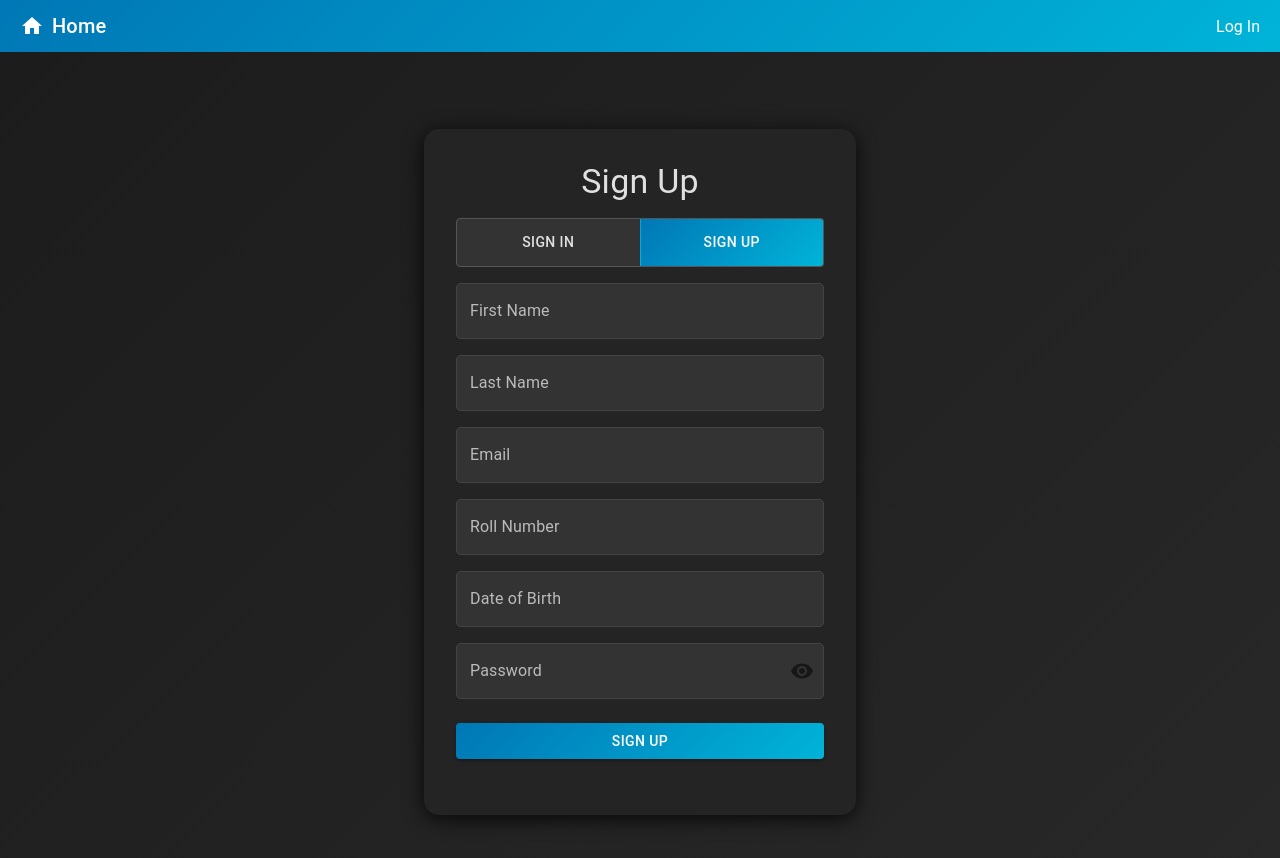
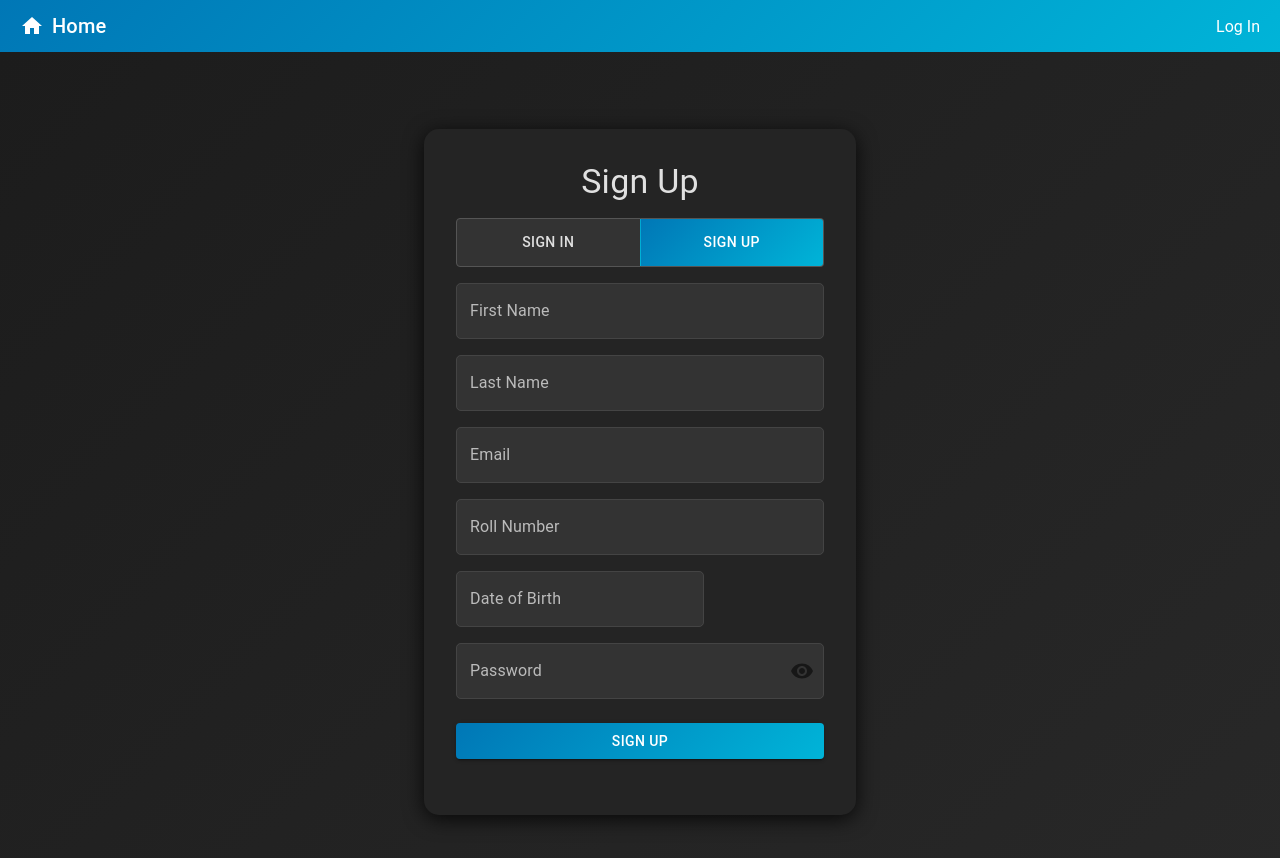
Before and after one commit to ApoorvaPa/BAJAJ-FRONTEND, a React (Vite) app: page / in a window 1280 px wide. Both pictures are taken after a click on the button "SIGN UP". Shown: the top 858 px of the page. Built offline with nearby package versions, Linux system fonts and the light colour scheme.

Commit message:
added date picker

```diff
--- a/package.json
+++ b/package.json
@@ -14,7 +14,9 @@
     "@emotion/styled": "^11.13.0",
     "@mui/icons-material": "^5.16.7",
     "@mui/material": "^5.16.7",
+    "@mui/x-date-pickers": "^7.14.0",
     "axios": "^1.7.5",
+    "dayjs": "^1.11.13",
     "jwt-decode": "^4.0.0",
     "react": "^18.3.1",
     "react-dom": "^18.3.1",
--- a/src/SignupLogin.jsx
+++ b/src/SignupLogin.jsx
@@ -18,6 +18,8 @@ import {
   useMediaQuery,
   CircularProgress,
 } from "@mui/material";
+import { DatePicker, LocalizationProvider } from "@mui/x-date-pickers";
+import { AdapterDayjs } from "@mui/x-date-pickers/AdapterDayjs";
 import Visibility from "@mui/icons-material/Visibility";
 import VisibilityOff from "@mui/icons-material/VisibilityOff";
 import { styled } from "@mui/material/styles";
@@ -25,6 +27,7 @@ import axios from "axios";
 import { useNavigate } from "react-router-dom";
 import { useAuth } from "./AuthContext"; // Adjust the path as necessary
 import "./SignupLogin.css";
+import dayjs from "dayjs"; // for formatting the date
 
 const CustomToggleButton = styled(ToggleButton)(({ theme }) => ({
   color: "#e0e0e0",
@@ -45,7 +48,7 @@ const SignupLogin = () => {
   const [mode, setMode] = useState("signin");
   const [email, setEmail] = useState("");
   const [password, setPassword] = useState("");
-  const [dob, setDob] = useState("");
+  const [dob, setDob] = useState(null);
   const [showPassword, setShowPassword] = useState(false);
   const [firstName, setFirstName] = useState("");
   const [lastName, setLastName] = useState("");
@@ -69,6 +72,10 @@ const SignupLogin = () => {
   const handleSubmit = async (e, isSignUp) => {
     e.preventDefault();
     setLoading(true); // Start loading spinner
+
+    // Format DOB as ddmmyyyy
+    const formattedDob = dob ? dayjs(dob).format("DDMMYYYY") : "";
+
     const url = `https://bajaj-backend-ybma.onrender.com/${
       isSignUp ? "signup" : "login"
     }`;
@@ -76,7 +83,7 @@ const SignupLogin = () => {
       ? {
           firstName,
           lastName,
-          dob,
+          dob: formattedDob,
           rollNumber: rollNo,
           email,
           password,
@@ -119,6 +126,7 @@ const SignupLogin = () => {
   };
 
   return (
+    <LocalizationProvider dateAdapter={AdapterDayjs}>
       <div className="auth-container">
         <Card
           sx={{
@@ -186,13 +194,14 @@ const SignupLogin = () => {
                     value={rollNo}
                     onChange={(e) => setRollNo(e.target.value)}
                   />
-                <TextField
-                  fullWidth
+                  <DatePicker
                     label="Date of Birth"
-                  variant="outlined"
+                    value={dob}
+                    onChange={(newValue) => setDob(newValue)}
+                    renderInput={(params) => (
+                      <TextField fullWidth variant="outlined" {...params} />
+                    )}
                     sx={{ mb: 2 }}
-                  value={dob}
-                  onChange={(e) => setDob(e.target.value)}
                   />
                 </>
               )}
@@ -243,8 +252,10 @@ const SignupLogin = () => {
                 sx={{ mt: 1, mb: 2 }}
                 disabled={loading} // Disable button when loading
                 startIcon={
-                loading ? <CircularProgress size={24} color="primary" /> : null
-              } // Add white spinner icon
+                  loading ? (
+                    <CircularProgress size={24} color="inherit" />
+                  ) : null
+                } // Add spinner icon
               >
                 {mode === "signin" ? "Sign In" : "Sign Up"}
               </Button>
@@ -272,6 +283,7 @@ const SignupLogin = () => {
           </DialogActions>
         </Dialog>
       </div>
+    </LocalizationProvider>
   );
 };
 
```
Also changed, not shown: 1 other file (tests, documents, lock files or other folders). Lines whose indentation alone changed are shown as unchanged.
